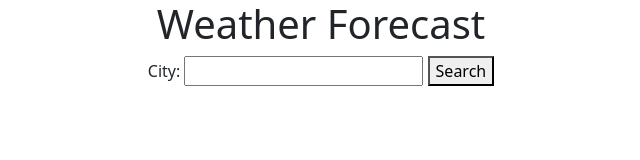
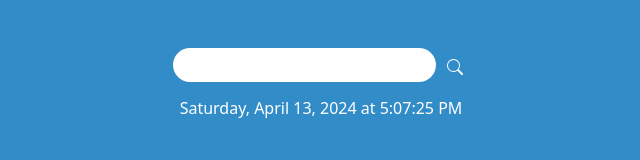
Before and after one commit to EsinEraslann/js-weather-API, a plain HTML site: page index.html in a window 1280 px wide. Shown: the whole page, without its empty margins (319-959 px from the left). Drawn offline with nearby package versions, Linux system fonts and the light colour scheme.

Commit message:
javascript-code

```diff
--- a/app.js
+++ b/app.js
@@ -40,12 +40,11 @@ function hideError() {
     errorDiv.innerText = ''; // Hata mesajını temizle
 }
 
-
 function displayCurrentWeather(data, city) {
     const forecastDiv = document.getElementById('weatherCurrentForecast');
     forecastDiv.innerHTML = ''; // Temizleme
 
-    const temperature = data.main.temp;
+    const temperature = Math.round(data.main.temp);
     const description = data.weather[0].description;
     const iconCode = data.weather[0].icon;
 
@@ -72,9 +71,9 @@ function displayCurrentWeather(data, city) {
     const forecastItem = document.createElement('div');
     forecastItem.innerHTML = `
         <h2>${data.name}, ${data.sys.country}</h2>
-        <p>Today's Weather:</p>
-        <p>Temperature: ${temperature} °C</p>
-        <p>Description: ${description}</p>
+        <p class="pt-4">Today's Weather</p>
+        <p>${temperature} °C</p>
+        <p>${description}</p>
         <img src="${imageSrc}" alt="${description}">
         <hr>
     `;
@@ -127,7 +126,7 @@ function displayFiveDayWeatherForecast(data, descriptionImages) {
 
     forecasts.forEach(forecast => {
         const forecastTime = new Date(forecast.dt * 1000);
-        const temperature = forecast.main.temp;
+        const temperature = Math.round(forecast.main.temp);
         const description = forecast.weather[0].description;
         const iconCode = forecast.weather[0].icon;
 
@@ -137,10 +136,11 @@ function displayFiveDayWeatherForecast(data, descriptionImages) {
         const forecastItem = document.createElement('div');
         forecastItem.innerHTML = `
             <div style="margin-right: 20px;">
-                <p>Date: ${forecastTime.toLocaleDateString()}</p>
-                <p>Temperature: ${temperature} °C</p>
-                <p>Description: ${description}</p>
+                <p>${forecastTime.toLocaleDateString()}</p>
                 <img src="${imageSrc}" alt="${description}">
+                <p>${temperature} °C</p>
+                <p>${description}</p>
+
             </div>
         `;
         forecastContainer.appendChild(forecastItem);
@@ -153,3 +153,15 @@ document.getElementById('searchForm').addEventListener('submit', function (event
     const city = document.getElementById('cityInput').value;
     getCurrentWeather(city); // Bugünkü hava durumu tahmini
 });
+
+// güncel tarih ve zaman ayarlaması
+function updateDateTime() {
+    const now = new Date();
+    const options = { weekday: 'long', year: 'numeric', month: 'long', day: 'numeric', hour: 'numeric', minute: 'numeric', second: 'numeric' };
+    const dateTimeString = now.toLocaleString(undefined, options);
+    document.getElementById('current-date').textContent = dateTimeString;
+  }
+
+  updateDateTime();
+
+  setInterval(updateDateTime, 1000);
--- a/index.html
+++ b/index.html
@@ -12,24 +12,32 @@
 
 <body>
 
+    <section>
         <div class="text-center">
-        <h1>Weather Forecast</h1>
 
-        <form id="searchForm">
-            <label for="cityInput">City:</label>
+            <form class="mt-5" id="searchForm">
+                <!-- <label for="cityInput">City:</label> -->
                 <input type="text" id="cityInput" name="city" required>
-            <button type="submit">Search</button>
+                <button type="submit"><svg xmlns="http://www.w3.org/2000/svg" width="16" height="16" fill="currentColor" class="bi bi-search text-white" viewBox="0 0 16 16">
+                    <path d="M11.742 10.344a6.5 6.5 0 1 0-1.397 1.398h-.001q.044.06.098.115l3.85 3.85a1 1 0 0 0 1.415-1.414l-3.85-3.85a1 1 0 0 0-.115-.1zM12 6.5a5.5 5.5 0 1 1-11 0 5.5 5.5 0 0 1 11 0"/>
+                  </svg></button>
             </form>
+
+            <div class="mt-4" id="date-time">
+                <p id="current-date"></p>
               </div>
-    <div class="text-center" id="error" style="color: red;"></div>
+
+        </div>
+        <div class="text-center text-danger mt-3" id="error"></div>
 
         <div class="text-center" id="weatherCurrentForecast">
             <h2 id="currentCity"></h2>
         </div>
-    <div class="d-flex justify-content-center" id="weatherFiveDayForecast">
+        <div class="d-flex justify-content-center text-center" id="weatherFiveDayForecast">
             <h2 id="forecastCity"></h2>
         </div>
 
+    </section>
 
 
 
--- a/style.css
+++ b/style.css
@@ -1,7 +1,21 @@
 /* .error-input {
     border: 1px solid red;
 } */
+body{
+    line-height: 5px;
+    background-color: rgb(50, 140, 200);
+    color: #fff;
+}
 
 #cityInput{
     outline: none;
+    border: 1px solid transparent;
+    background-color: #fff;
+    border-radius: 25px;
+    padding: 5px 15px;
 }
+
+button{
+    background-color: transparent;
+    border: none;
+}
```
Lines whose indentation alone changed are shown as unchanged.
